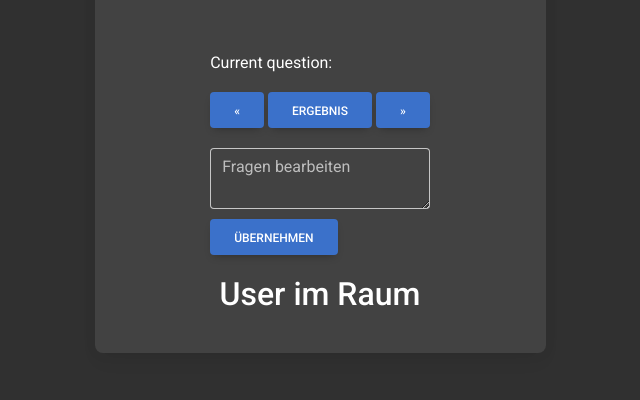
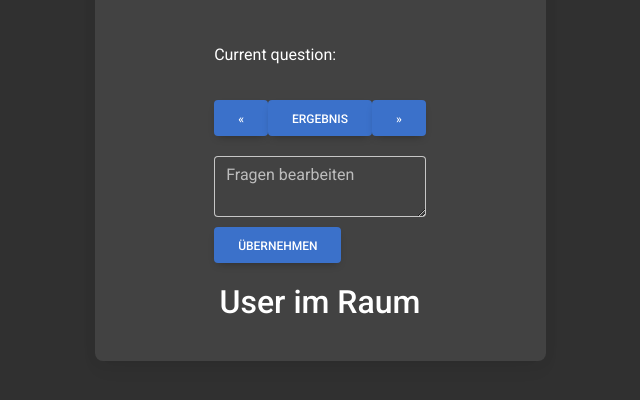
Before and after one commit to Nerfned/NichtKahoot, a Flask app: template templates/admin.html in a window 1280 px wide. Shown: the part 294-694 px from the top of the page, without its empty margins (320-960 px from the left). Run offline with Flask 3, Linux system fonts and the light colour scheme; the template is opened without the code that fills it, so the values that code supplies are empty; some libraries are stand-ins or nearby versions.

Commit message:
Many stuff

```diff
--- a/main.py
+++ b/main.py
@@ -59,8 +59,10 @@
             print("Room " + room + " chaneged to question " + str(moreCurrIndex))
             updateQuestions(adminroom)
 
+
 # Sends updated questions to all admin and user rooms
 def updateQuestions(adminroom):
+
     room = getRoomFromAdminRoom(adminroom)
     questionobj = getCurrentQuestions(room)
     dashboardcode = getDashboardCodeFromRoomCode(room)
@@ -71,10 +73,15 @@
 
     socketio.emit("updateQuestions", content, to=room)
     socketio.emit("updateQuestions", {"content": content, "toggle": True}, to=dashboardcode)
-    #socketio.emit("updateQuestions", {"testing" : "testing"}, to=adminroom) !!!!! THIS IS BROKEN, PLS FIX !!!!!
+
+
+    # !!!!! THIS IS BROKEN, PLS FIX !!!!!
+    # Workaround is HERE to help it works now J.W
+    # socketio.emit("updateQuestions", content, to=adminroom)
 
 def jsonLoadsQuestions(room):
     return json.loads("\"" + str(getCurrentQuestions(room)) + "\"")
+
 
 def getDashboardCodeFromRoomCode(room):
     keys = [i for i in dashboard.keys()]
@@ -106,18 +113,19 @@
     return adminrooms[adminroom]
 
 def getAndSortUserByScore(room, limit):
-    users = rooms[room]["members"]
+#    just dont ask what ist happining there it just works: J.W
+   temp = rooms[room]["members"]
+   rooms[room]["members"] = dict(sorted(temp.items(), key=lambda item: item[1]["score"], reverse=True) )
 
-    # do some sick sortin' right here
+   users = rooms[room]["members"]
+   tempusers = []
+   for name, score in users.items():
+       tempusers.append({"name": name, "score": score["score"] })
 
-    tempusers = []
-    for name, score in users.items():
-        tempusers.append({"name": name, "score": score["score"] })
+   if limit > 0:
+       tempusers = tempusers[:limit]
 
-    if limit > 0:
-        tempusers = tempusers[:limit]
-
-    return tempusers
+   return tempusers
 
 
 #################### Routs
@@ -274,12 +282,14 @@
 
 ################### User Actions
 
+
+
 @socketio.on("answer")
 def answer(data):
     room = session.get("room")
     name = session.get("name")
     adminroom = session.get("adminroom")
-
+    dashboardcode = getDashboardCodeFromRoomCode(room)
 
     question = getCurrentQuestion(room)
 
@@ -291,10 +301,12 @@
         leave_room(room)
         return
 
-    if data["buttonPressed"]:
 
-        count =  data["buttonPressed"]
-        socketio.emit("countQuestion",{"count": count}, to=dashboardcode)
+    count = data["buttonPressed"]
+
+    socketio.emit("counter", {"count": count}, to=dashboardcode)
+    print(f"{count} test {dashboardcode}")
+
 
     if data["buttonPressed"] == question["correct"]:
 
@@ -347,8 +359,8 @@
     if adminroom is None:
         leave_room(room)
         if room in rooms:
+            socketio.emit("userLeve", {"name": name}, to=adminroom)
             del rooms[room]["members"][name]
-            socketio.emit("userLeve", {"name": name}, to=adminroom)
     elif dashboardcode is None:
         leave_room(dashboardcode)
     else:
--- a/static/css/style.css
+++ b/static/css/style.css
@@ -158,3 +158,16 @@
     align-items: center;
     justify-content: center;
 }
+.control {
+    text-align: center;
+    display: flex;
+    justify-content: center;
+    align-content: center;
+}
+
+#currentquestion {
+    text-align: center;
+    display: flex;
+    justify-content: center;
+    align-content: center;
+}
--- a/templates/admin.html
+++ b/templates/admin.html
@@ -22,11 +22,13 @@
     <div class="quiz-control">
         <p>
             Current question: <br>
-            <div id="currentquestion">{{currentquestion}}</div>
+        <div id="currentquestion"></div>
         </p>
+        <div class='control'>
             <button class="btn btn-primary" id="button-prev" name="previous" onclick="previous()">&laquo;</button>
             <button class="btn btn-primary" id="results" name="results" onclick="results()">Ergebnis</button>
             <button class="btn btn-primary" id="button-next" name="next" onclick="next()">&raquo;</button>
+        </div>
     </div>
 
     <div class="edit-questions">
@@ -45,7 +47,8 @@
                 <div class="d-flex p-2  justify-content-between">
                     <strong class="admin-user">{{user.name}}</strong>
                     <div class="justify-content-between">
-                            <button class="kick-button btn btn-danger" name="kick" onClick="kickUser(user.name)" value="{{user.name}}">Kick</button>
+                        <button class="kick-button btn btn-danger" name="kick" onClick="kickUser(user.name)"
+                            value="{{user.name}}">Kick</button>
                         <div class="admin-score">Punkte: {{user.score}}</div>
                     </div>
                 </div>
@@ -60,6 +63,7 @@
 
     const users = document.getElementById("users")
     let ranking;
+    let questionCount = 0;
     const DisplayUser = (name, score) => {
         const content = `
             <div class="user" id="${name}" nodeValue="${score}">
@@ -74,6 +78,9 @@
         `;
         users.innerHTML += content;
     };
+    const showResult = () => {
+        socketio.emit("userKick", {data: user.id});
+    }
 
     const setError = (errormsg) => {
         const errorfield = document.getElementById("error");
@@ -109,18 +116,34 @@
     };
 
     const previous = () => {
+        questions = questionValue()
+        questionCount--
+        document.getElementById("currentquestion").innerHTML = JSON.parse(questions)[questionCount].text;
         socketio.emit("previous", {data: true});
     };
 
     const next = () => {
+        questions = questionValue()
+        questionCount++
+        if(questionCount < JSON.parse(questions).length ) {
+            document.getElementById("currentquestion").innerHTML = JSON.parse(questions)[questionCount].text;
             socketio.emit("next", {data: true});
+        } else {
+            alert("This was the last question")
+            questionCount--
+
+        }
     };
 
+    const questionValue = () => {
+        return document.getElementById("edit-questions").value
+    }
+
     const adminCommit = () => {
-        questions = document.getElementById("edit-questions").value
-
+        questions = questionValue()
         socketio.emit("commit", {data: {questions: questions}});
-
+        document.getElementById("currentquestion").innerHTML = JSON.parse(questions)[0].text;
+        questionCount = 0;
         alert("Commit Sent");
     }
 
@@ -132,6 +155,7 @@
 
     ///////////////////////////////////////////////////////////// Sockets
 
+
     socketio.on("error", (data) => {
         setError(data);
     });
@@ -141,7 +165,8 @@
     });
 
     socketio.on("updateQuestions", (data) => {
-        alert(data);
+        // alert(data);
+        console.log(data.currentquestion)
         UpdateQuestion(data.currentquestion, data.questions);
     });
 
@@ -151,7 +176,7 @@
 
     /// If it breaks Im gonna cry (Why did i do it like that no one knows).j
     socketio.on("changeScore", (data) => {
-        document.getElementById(data.name).getElementsByClassName("admin-score")[0].textContent ="Punkte: " + data.score;
+        document.getElementById(data.name).getElementsByClassName("admin-score")[0].textContent = "Punkte: " + data.score;
 
         playingUsers = Array.from(users.children);
 
```
Also changed, not shown: templates/results.html (+9 -8 lines). Lines whose indentation alone changed are shown as unchanged.
